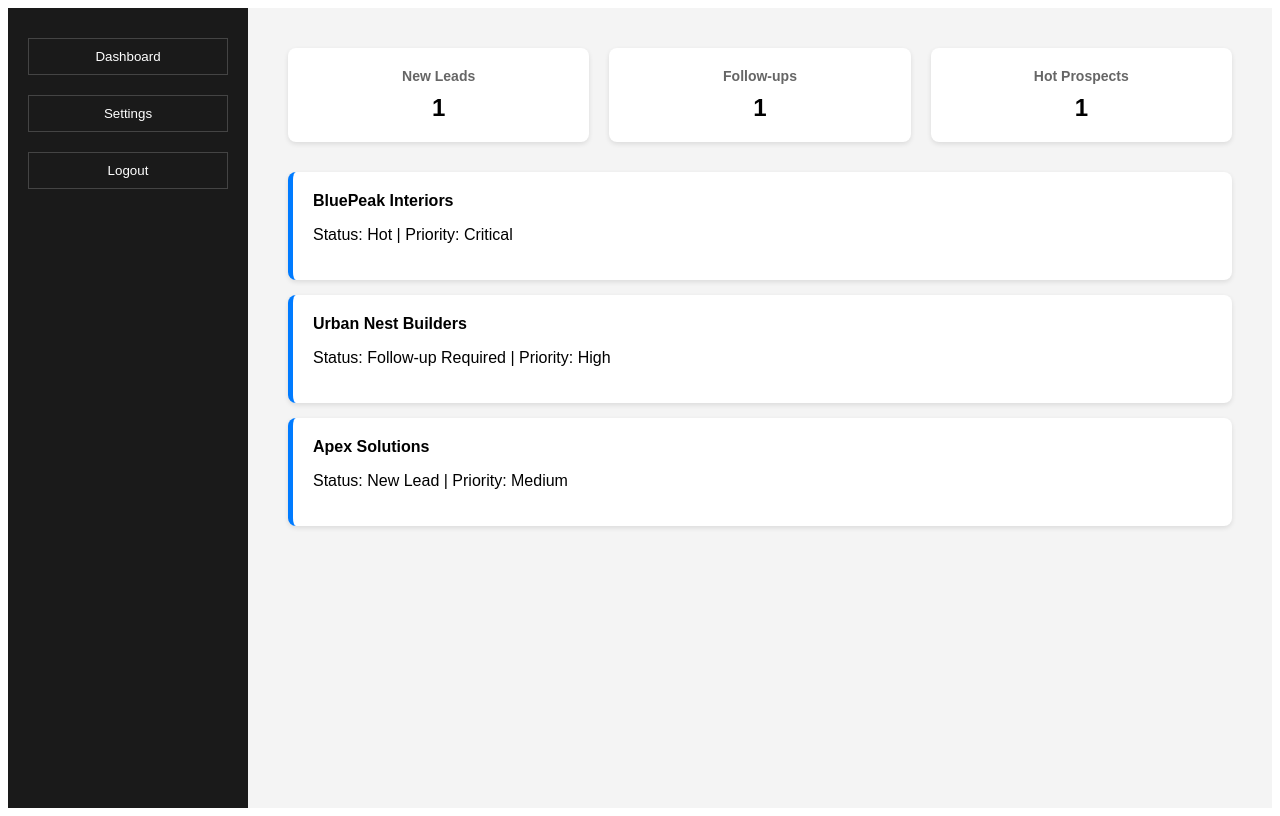
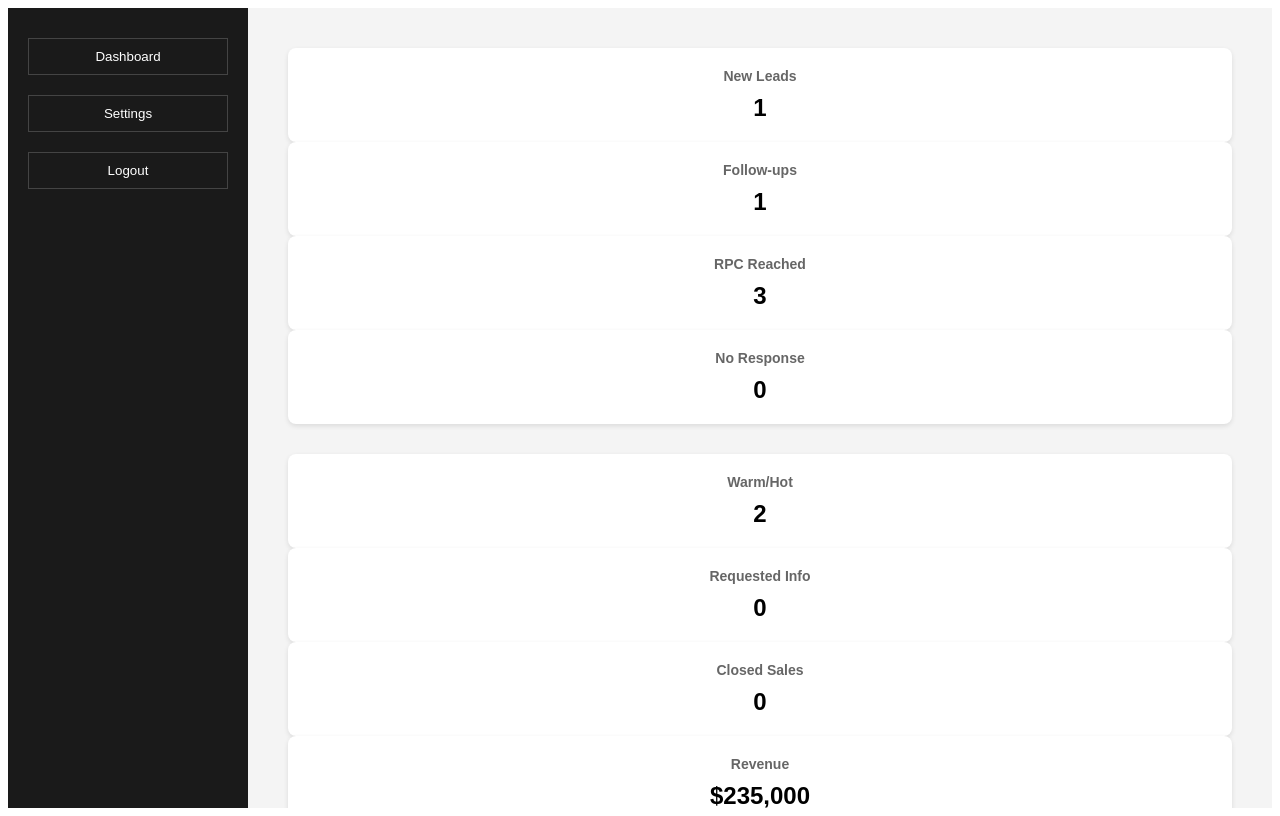
Before and after one commit to stirr3dz3phyr-ship-it/LeadFlow-WarMachine, a React (Vite) app: page / in a window 1280 px wide. Built offline with nearby package versions, Linux system fonts and the light colour scheme.

Commit message:
Update App.jsx

```diff
--- a/src/App.jsx
+++ b/src/App.jsx
@@ -1,10 +1,9 @@
 import React, { useState, useMemo } from 'react';
 
-// CP6 LEAD ENGINE DATA STRUCTURE
 const initialLeads = [
-  { id: 1, company: "BluePeak Interiors", rpc: "John Doe", status: "Hot", priority: "Critical", saleValue: 150000, nextFollowUp: "2026-06-06" },
-  { id: 2, company: "Urban Nest Builders", rpc: "Jane Smith", status: "Follow-up Required", priority: "High", saleValue: 85000, nextFollowUp: "2026-06-05" },
-  { id: 3, company: "Apex Solutions", rpc: "Mark Lee", status: "New Lead", priority: "Medium", saleValue: 0, nextFollowUp: "2026-06-07" }
+  { id: 1, company: "BluePeak Interiors", rpc: "John Doe", status: "Hot", priority: "Critical", saleValue: 150000, temperature: "Hot", lastContact: "2026-06-04" },
+  { id: 2, company: "Urban Nest Builders", rpc: "Jane Smith", status: "Follow-up Required", priority: "High", saleValue: 85000, temperature: "Warm", lastContact: "2026-06-05" },
+  { id: 3, company: "Apex Solutions", rpc: "Mark Lee", status: "New Lead", priority: "Medium", saleValue: 0, temperature: "Cold", lastContact: "2026-06-03" }
 ];
 
 export default function App() {
@@ -12,39 +11,47 @@ export default function App() {
   const [currentView, setCurrentView] = useState('Dashboard');
   const [leads] = useState(initialLeads);
 
-  // Sorting Logic: Priority to Follow-up Required & Critical Leads
   const sortedLeads = useMemo(() => {
     return [...leads].sort((a, b) => {
       const priorityWeight = { 'Critical': 1, 'High': 2, 'Medium': 3 };
       return priorityWeight[a.priority] - priorityWeight[b.priority];
     });
   }, [leads]);
-  // KPI Calculation Engine
   const kpis = useMemo(() => {
     return {
       newLeads: leads.filter(l => l.status === 'New Lead').length,
       followUpsToday: leads.filter(l => l.status === 'Follow-up Required').length,
-     hotProspects: leads.filter(l => l.status === 'Hot').length,
+      rpcReached: leads.filter(l => l.rpc !== '').length,
+      noResponse: leads.filter(l => l.status === 'No Response').length,
+      warmHotProspects: leads.filter(l => l.temperature === 'Warm' || l.temperature === 'Hot').length,
+      requestedInfo: leads.filter(l => l.status === 'Requested Info').length,
+      closedSales: leads.filter(l => l.status === 'Closed').length,
       totalRevenue: leads.reduce((sum, l) => sum + l.saleValue, 0)
     };
   }, [leads]);
 
-  // View Controller
   const renderView = () => {
     switch (currentView) {
       case 'Dashboard':
         return (
           <div className="dashboard-grid">
-            <div className="kpi-container">
+            <div className="kpi-row">
               <div className="kpi-card"><h3>New Leads</h3><p>{kpis.newLeads}</p></div>
               <div className="kpi-card"><h3>Follow-ups</h3><p>{kpis.followUpsToday}</p></div>
-              <div className="kpi-card"><h3>Hot Prospects</h3><p>{kpis.hotProspects}</p></div>
+              <div className="kpi-card"><h3>RPC Reached</h3><p>{kpis.rpcReached}</p></div>
+              <div className="kpi-card"><h3>No Response</h3><p>{kpis.noResponse}</p></div>
+            </div>
+            <div className="kpi-row">
+              <div className="kpi-card"><h3>Warm/Hot</h3><p>{kpis.warmHotProspects}</p></div>
+              <div className="kpi-card"><h3>Requested Info</h3><p>{kpis.requestedInfo}</p></div>
+              <div className="kpi-card"><h3>Closed Sales</h3><p>{kpis.closedSales}</p></div>
+              <div className="kpi-card"><h3>Revenue</h3><p>${kpis.totalRevenue.toLocaleString()}</p></div>
             </div>
             <div className="leads-list">
               {sortedLeads.map(lead => (
                 <div key={lead.id} className="lead-card">
                   <h4>{lead.company}</h4>
-                  <p>Status: {lead.status} | Priority: {lead.priority}</p>
+                  <p>Status: {lead.status} | Priority: {lead.priority} | Last Contact: {lead.lastContact}</p>
                 </div>
               ))}
             </div>
@@ -54,8 +61,7 @@ export default function App() {
         return <div>{currentView} Content</div>;
     }
   };
-
-return (
+  return (
     <div className="app-container">
       <nav className="sidebar">
         <button onClick={() => setCurrentView('Dashboard')}>Dashboard</button>
```
